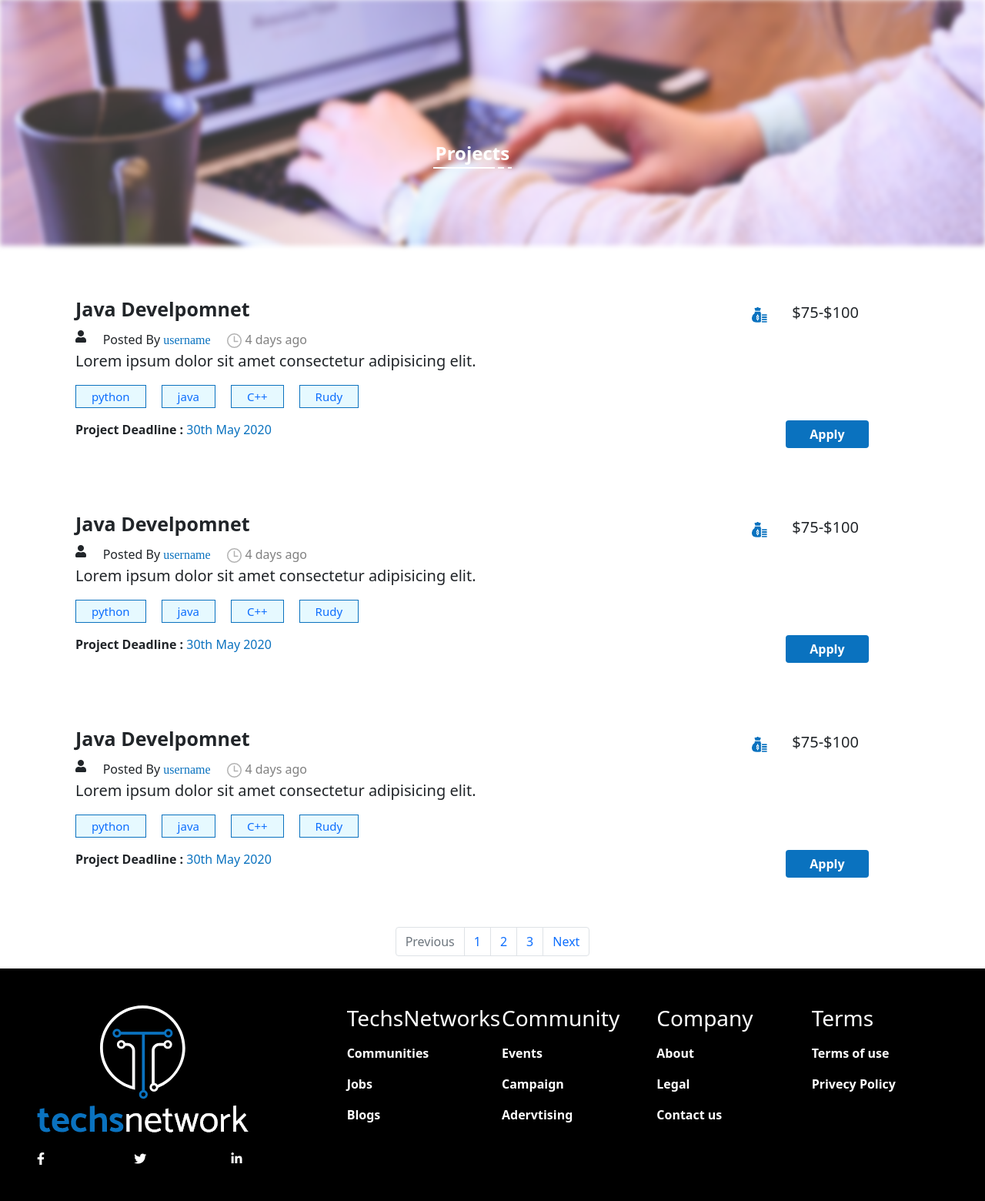
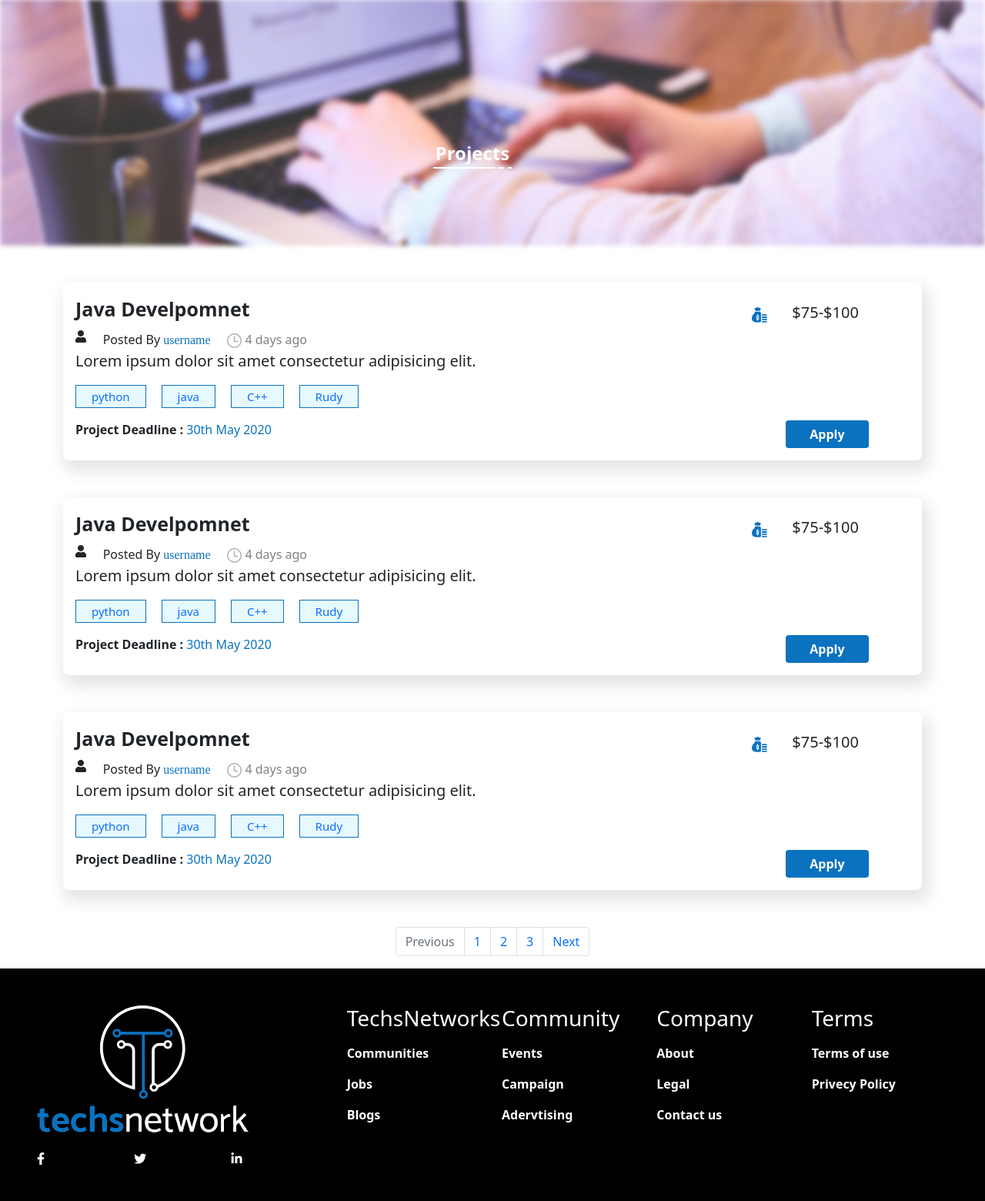
Before and after one commit to talhaansari77/Hosting_Django, a PHP site: page / in a window 1280 px wide. Shown: the part 99-1659 px from the top of the page at 77% size. Run offline with PHP 8.4, Linux system fonts and the light colour scheme; some libraries are stand-ins or nearby versions.

Commit message:
Update style.css

```diff
--- a/css/style.css
+++ b/css/style.css
@@ -11,6 +11,7 @@ margin-left: 3rem;
 font-weight: bold;
 }
 .mycard{
+    box-shadow: 5px 10px 20px 5px #e6e6e6;
     padding: 1rem;
     border-radius:8px;
 }
```
